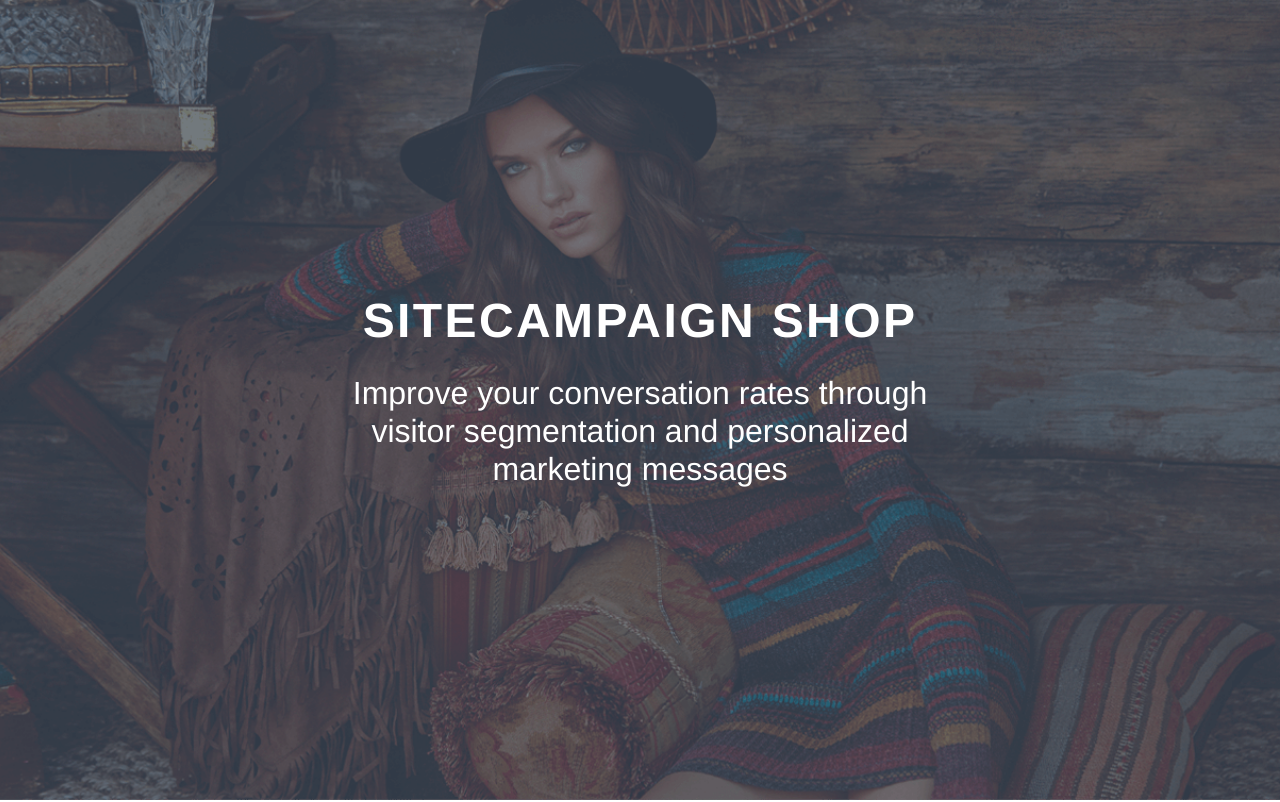
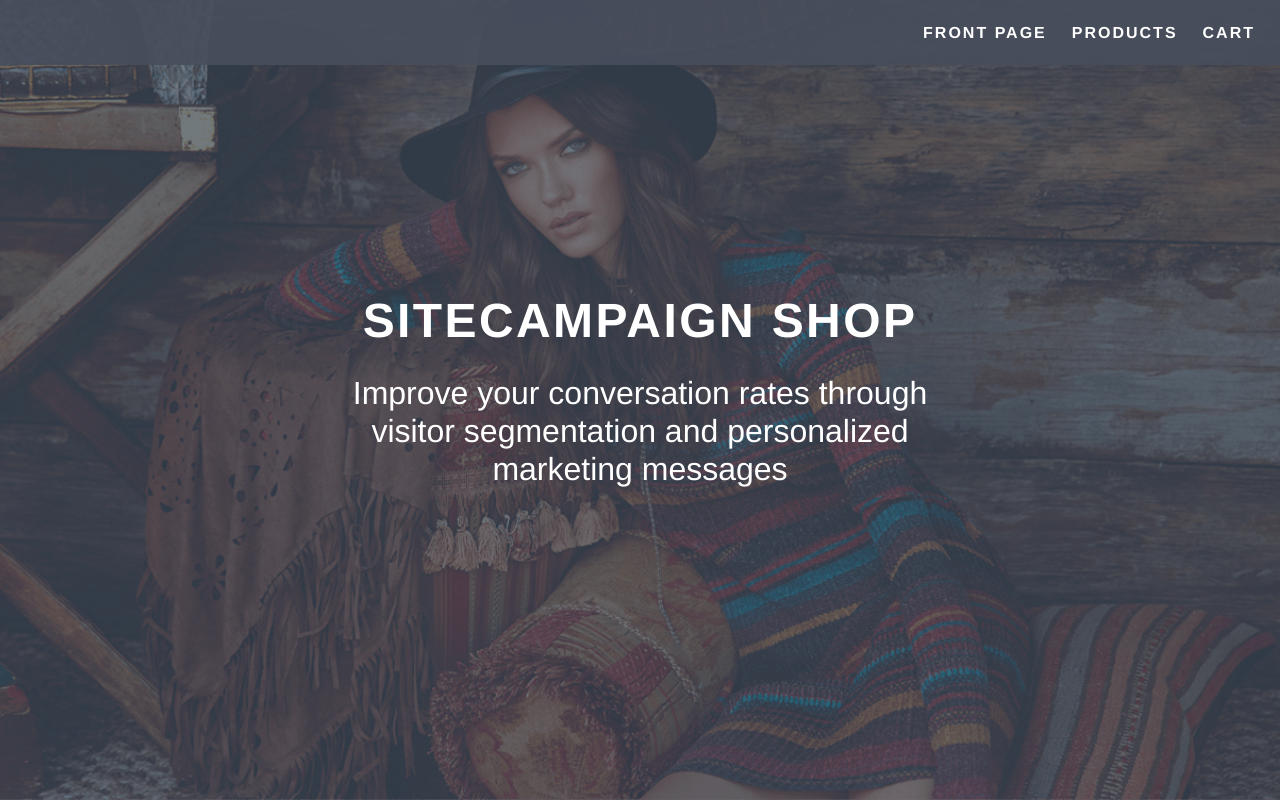
Before and after one commit to tudordascalu/Vue-Webshop, a Vue app: page /#/ in a window 1280 px wide. Shown: the top 802 px of the page. Built offline with nearby package versions, Linux system fonts and the light colour scheme; a web font is replaced by a local one.

Commit message:
Added navbar

```diff
--- a/src/App.vue
+++ b/src/App.vue
@@ -1,12 +1,17 @@
 <template>
   <div id="app">
+    <navbar></navbar>
     <router-view/>
   </div>
 </template>
 
 <script>
+import Navbar from './components/Navbar';
 export default {
-  name: 'app'
+  name: 'app',
+  components: {
+    Navbar
+  }
 }
 </script>
 
--- /dev/null
+++ b/src/components/Navbar.vue
@@ -0,0 +1,77 @@
+<template>
+<div class="main-nav nav-small">
+
+  <div class="container">
+
+    <a class="brand">
+        <!-- <img style="margin-top:-3px"class="second-logo-image" width="50" height="60"  src="<?= get_template_directory_uri(); ?>/dist/images/logo-transparent.svg" alt />  -->
+    </a>
+
+    <div>
+        <!-- <a class="menu-btn btn light">Menu</a> -->
+        <nav class="nav-primary light">
+            <a class="btn-close-menu btn-close"></a>
+            <ul id="menu-main" class="nav">
+            <li class="menu-item menu-contact"><a href="#contact">Front Page</a></li>
+            <li class="menu-item menu-contact"><a href="#contact">Products</a></li>
+            <li class="menu-item menu-contact"><a href="#contact">Cart</a></li>
+
+            </ul>
+        </nav>
+    </div>
+  </div>
+</div>
+</template>
+<script>
+export default {
+
+}
+</script>
+
+<style>
+.main-nav {
+  z-index: 1000;
+  width: 100%;
+  height: 100px;
+  position: fixed;
+  background-color: transparent;
+  text-transform: uppercase;
+  font-weight: bold;
+  text-decoration: none;
+  letter-spacing: 2px;
+  color: #fff;
+}
+.main-nav a{
+    color: #fff;
+    text-decoration: none;
+    transition-duration: .5s;
+}
+.main-nav a:hover {
+  color: #FFB800;
+}
+.main-nav.nav-small {
+  height: 65px;
+  background-color: rgba(71, 78, 93, 0.9);
+  position: fixed;
+  top: auto;
+  left: auto;
+}
+.brand {
+  width: 50px;
+  height: 60px;
+  margin-top: 5px;
+}
+
+.main-nav .container{
+    display: flex;
+    justify-content: space-between;
+    align-items: center;
+}
+#menu-main{
+    display: flex;
+    list-style: none;
+}
+#menu-main li{
+    margin-right: 25px;
+}
+</style>
```
